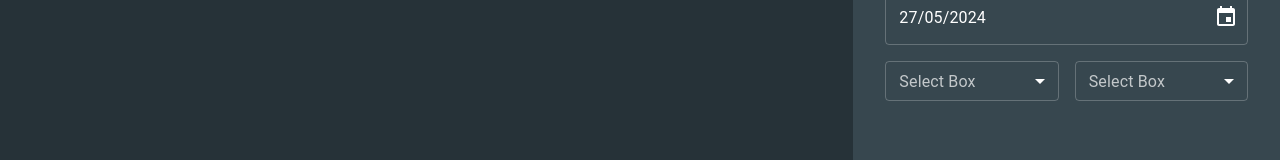
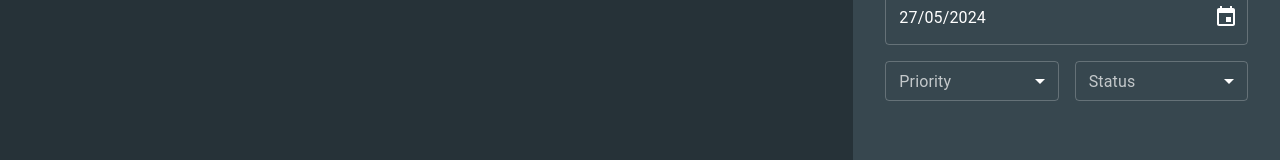
Before and after one commit to chandanch/personal-todos-webapp, a React (Create React App) app: page / in a window 1280 px wide. Shown: the part 565-725 px from the top of the page. Built offline with nearby package versions, Linux system fonts and the light colour scheme.

Commit message:
make select fields dynamic

```diff
--- a/src/components/createTaskForm/createTaskForm.tsx
+++ b/src/components/createTaskForm/createTaskForm.tsx
@@ -4,8 +4,41 @@ import TaskTitleField from './taskFields/taskTitleField';
 import TaskDescField from './taskFields/taskDescriptionField';
 import TaskDateField from './taskFields/taskDateField';
 import TaskSelectField from './taskFields/taskSelectField';
+import { ISelectOptions } from './interfaces/ISelectField';
+import { Priority } from '../../enums/priority';
+import { Status } from '../../enums/status';
 
 const CreateTaskForm: FC = (): ReactElement => {
+    const priorityOptions: ISelectOptions[] = [
+        {
+            label: Priority.low,
+            value: Priority.low,
+        },
+        {
+            label: Priority.high,
+            value: Priority.high,
+        },
+        {
+            label: Priority.normal,
+            value: Priority.normal,
+        },
+    ];
+
+    const statusOptions: Array<ISelectOptions> = [
+        {
+            label: Status.todo,
+            value: Status.todo,
+        },
+        {
+            label: Status.inProgress,
+            value: Status.inProgress,
+        },
+        {
+            label: Status.completed,
+            value: Status.inProgress,
+        },
+    ];
+
     return (
         <Box
             display="flex"
@@ -23,8 +56,16 @@ const CreateTaskForm: FC = (): ReactElement => {
                 <TaskDescField disabled={false} />
                 <TaskDateField />
                 <Stack spacing={2} direction="row">
-                    <TaskSelectField />
-                    <TaskSelectField />
+                    <TaskSelectField
+                        name="priority"
+                        label="Priority"
+                        options={priorityOptions}
+                    />
+                    <TaskSelectField
+                        name="status"
+                        label="Status"
+                        options={statusOptions}
+                    />
                 </Stack>
             </Stack>
         </Box>
```
